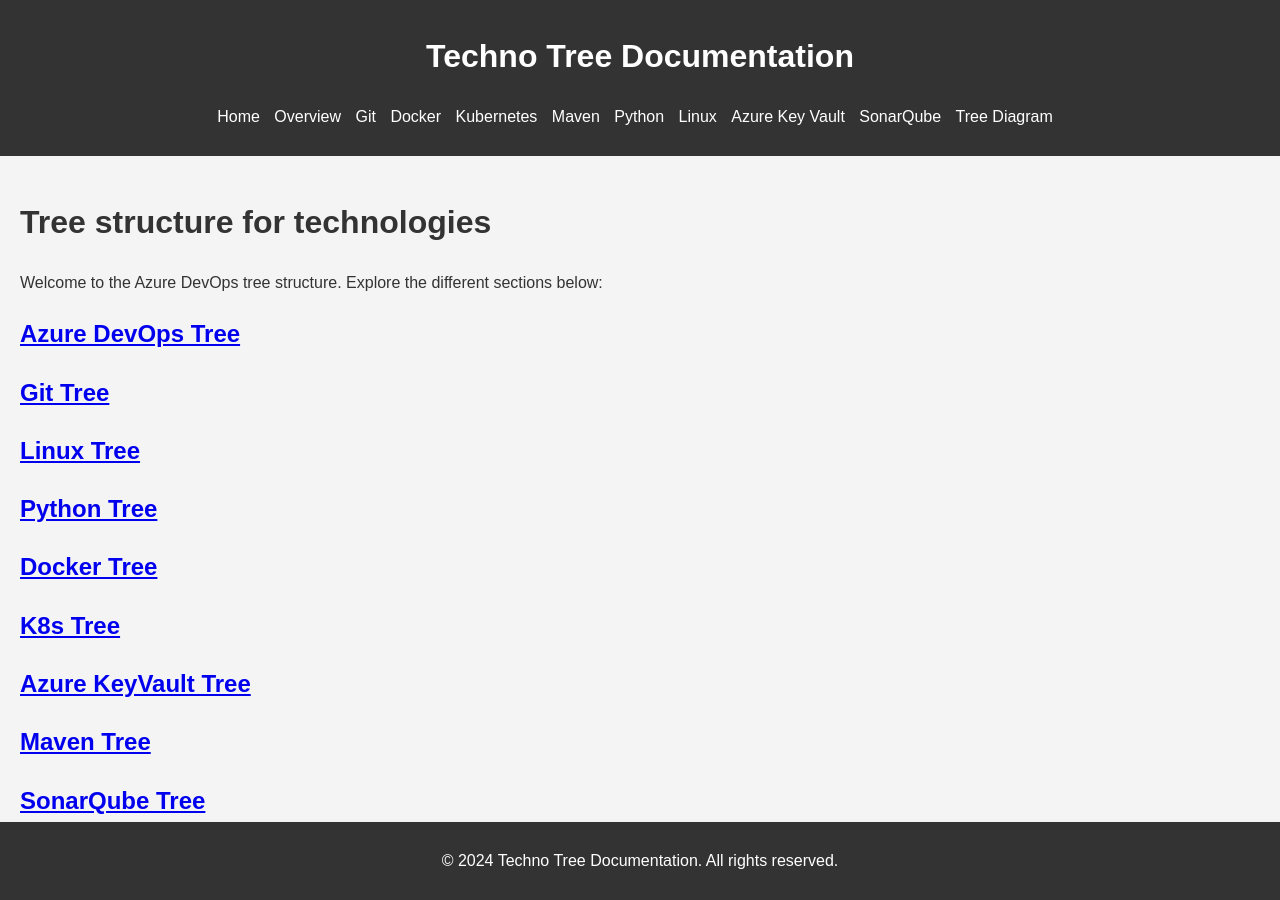
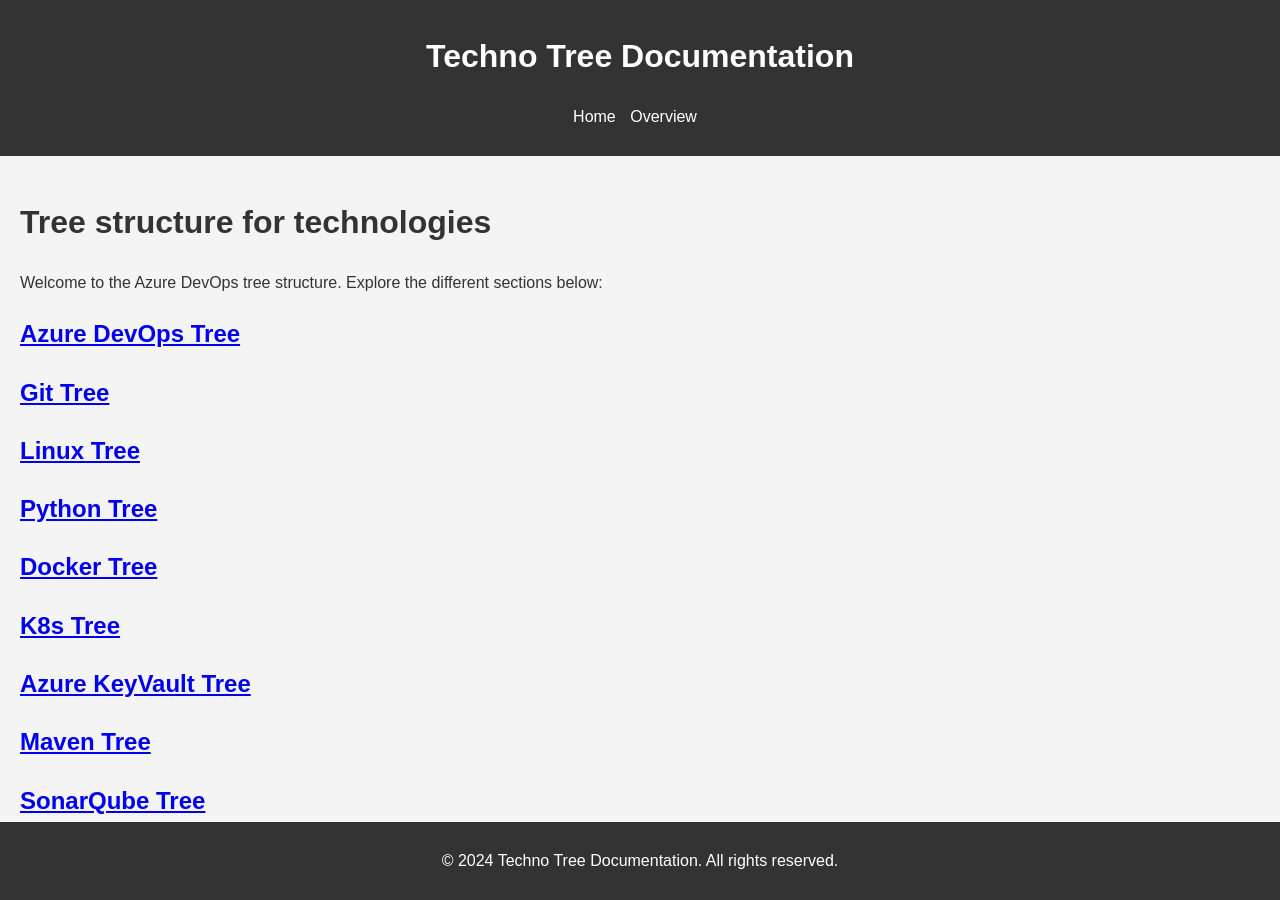
Before and after one commit to ourmansan270/technotree.github.io, a Jekyll site: the page built from index.md, in a window 1280 px wide. Built offline with Jekyll 4.4.1, drawn with Linux system fonts in a browser that asks for light colours.

Commit message:
update git with html,

```diff
--- a/_layouts/default.html
+++ b/_layouts/default.html
@@ -13,15 +13,14 @@
       <ul>
         <li><a href="{{ '/' | relative_url }}">Home</a></li>
         <li><a href="{{ '/index.md' | relative_url }}">Overview</a></li>
-        <li><a href="{{ '/gittree.md' | relative_url }}">Git</a></li>
-        <li><a href="{{ '/dockertree.md' | relative_url }}">Docker</a></li>
+        <!-- <li><a href="{{ '/repos.md' | relative_url }}">Repos</a></li> -->
+        <!-- <li><a href="{{ '/boards.md' | relative_url }}">Boards</a></li> -->
+        <!-- <li><a href="{{ '/pipelines.md' | relative_url }}">Pipelines</a></li>
         <li><a href="{{ '/kubernetestree.md' | relative_url }}">Kubernetes</a></li>
-        <li><a href="{{ '/maventree.md' | relative_url }}">Maven</a></li>
-        <li><a href="{{ '/pythontree.md' | relative_url }}">Python</a></li>
-        <li><a href="{{ '/linuxtree.md' | relative_url }}">Linux</a></li>
-        <li><a href="{{ '/azurekeyvault.md' | relative_url }}">Azure Key Vault</a></li>
+        <li><a href="{{ '/artifacts.md' | relative_url }}">Artifacts</a></li>
+        <li><a href="{{ '/azurekeyvault.md' | relative_url }}">Key Vault</a></li>
         <li><a href="{{ '/sonarqubetree.md' | relative_url }}">SonarQube</a></li>
-        <li><a href="{{ '/tree.md' | relative_url }}">Tree Diagram</a></li>
+        <li><a href="{{ '/tree.md' | relative_url }}">Tree Diagram</a></li> -->
       </ul>
     </nav>
   </header>
```
